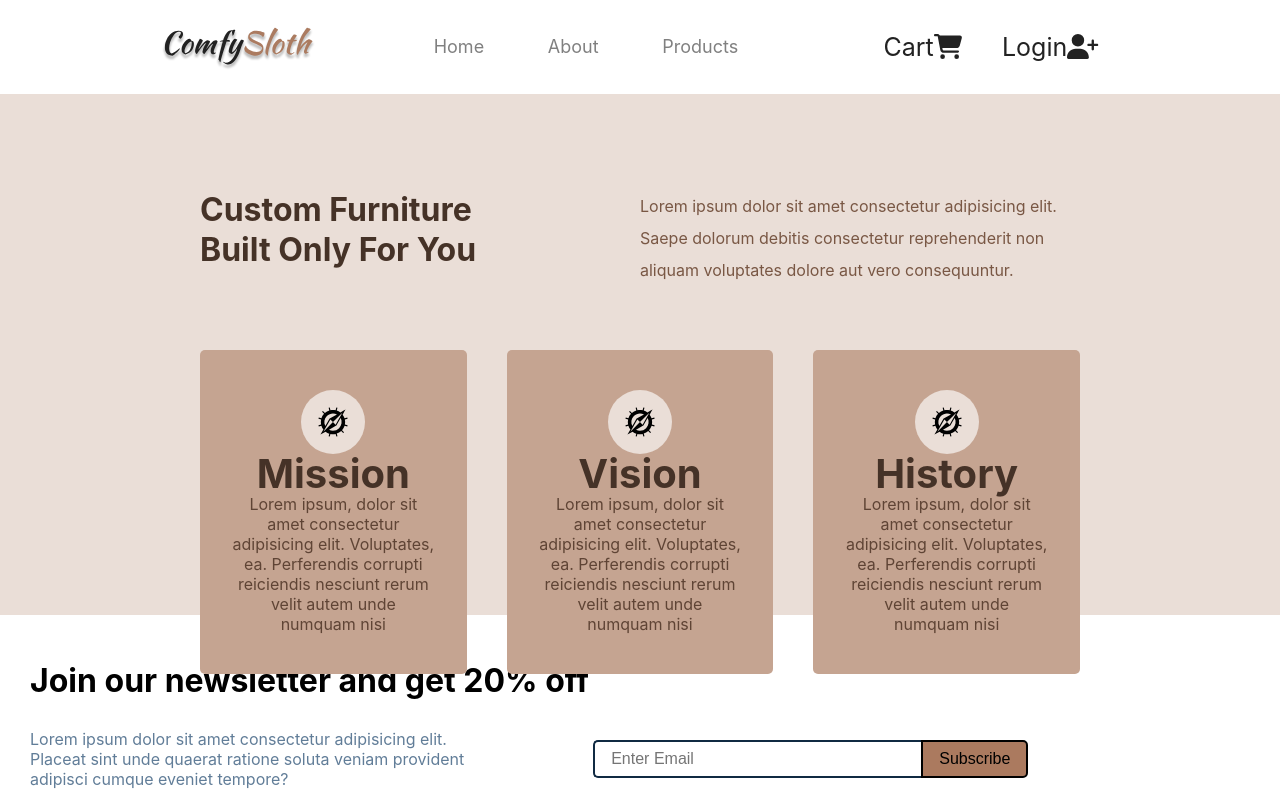
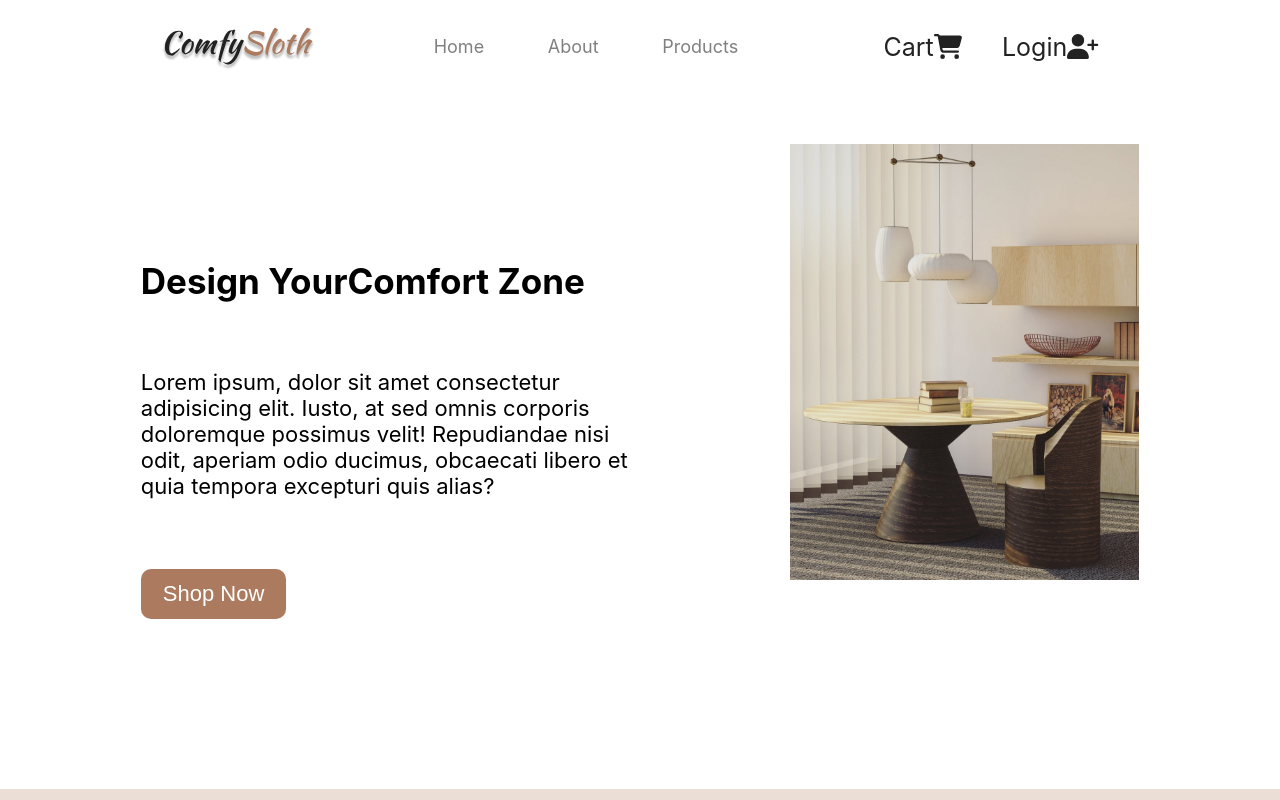
Before and after one commit to Lamie2/ComfySloth, a React (Create React App) app: page / in a window 1280 px wide. Shown: the top 800 px of the page. Built offline with nearby package versions, Linux system fonts and the light colour scheme; the HTML template or start-up script is replaced by a standard one.

Commit message:
HomePageSlider

```diff
--- a/src/pages/HomePage/HomePage.tsx
+++ b/src/pages/HomePage/HomePage.tsx
@@ -1,10 +1,12 @@
 import './HomePage.scss';
 import { Furniture } from './components/Furniture/Furniture';
 import { JoinUs } from './components/JoinUs/JoinUs';
+import { Slider } from './components/Slider/slider';
 
 export const HomePage = () => {
   return (
     <>
+     <Slider />
       <Furniture />
       <JoinUs />
     </>
--- /dev/null
+++ b/src/pages/HomePage/components/Slider/Slider.scss
@@ -0,0 +1,34 @@
+@import "../../../../variables";
+
+#slider{
+    padding: 50px ;
+    button {
+        padding: 10px 20px;
+        border-radius: 10px;
+        border-color: transparent;
+        font-size: 22px;
+        margin: 20px 0;
+        cursor: pointer;
+        background-color: $secondary;
+        color: white;
+    }
+    .left{
+        text-align: start;
+        padding: 100px 0;
+        h1{
+            padding: 20px 0;
+            font-size: 35px;
+        }
+        p{
+            padding: 50px 0;
+            font-size: 22px;
+        }
+    }
+    .right{
+       max-width: 100%;
+       padding-left: 150px;
+       img{
+        max-width: 100%;
+     }
+    }
+}
--- /dev/null
+++ b/src/pages/HomePage/components/Slider/slider.tsx
@@ -0,0 +1,28 @@
+import './Slider.scss';
+import picture from '../../../../assets/images/hero-bcg.a876f19f6786a3aca992.jpeg'
+
+
+
+export const Slider = () => {
+    return (
+        <section id="slider">
+            <div className="container">
+                <div className="row">
+                    <div className="col-6">
+                        <div className="left">
+                            <h1>Design YourComfort Zone</h1>
+                            <p>Lorem ipsum, dolor sit amet consectetur adipisicing elit. Iusto, at sed omnis corporis doloremque possimus velit! Repudiandae nisi odit, aperiam odio ducimus, obcaecati libero et quia tempora excepturi quis alias?</p>
+                            <button>Shop Now</button>
+                        </div>
+                    </div>
+                    <div className="col-6">
+                        <div className="right">
+                            <img src={picture} alt=""/>
+                        </div>
+                    </div>
+                </div>
+            </div>
+        </section>
+
+    );
+};
```
